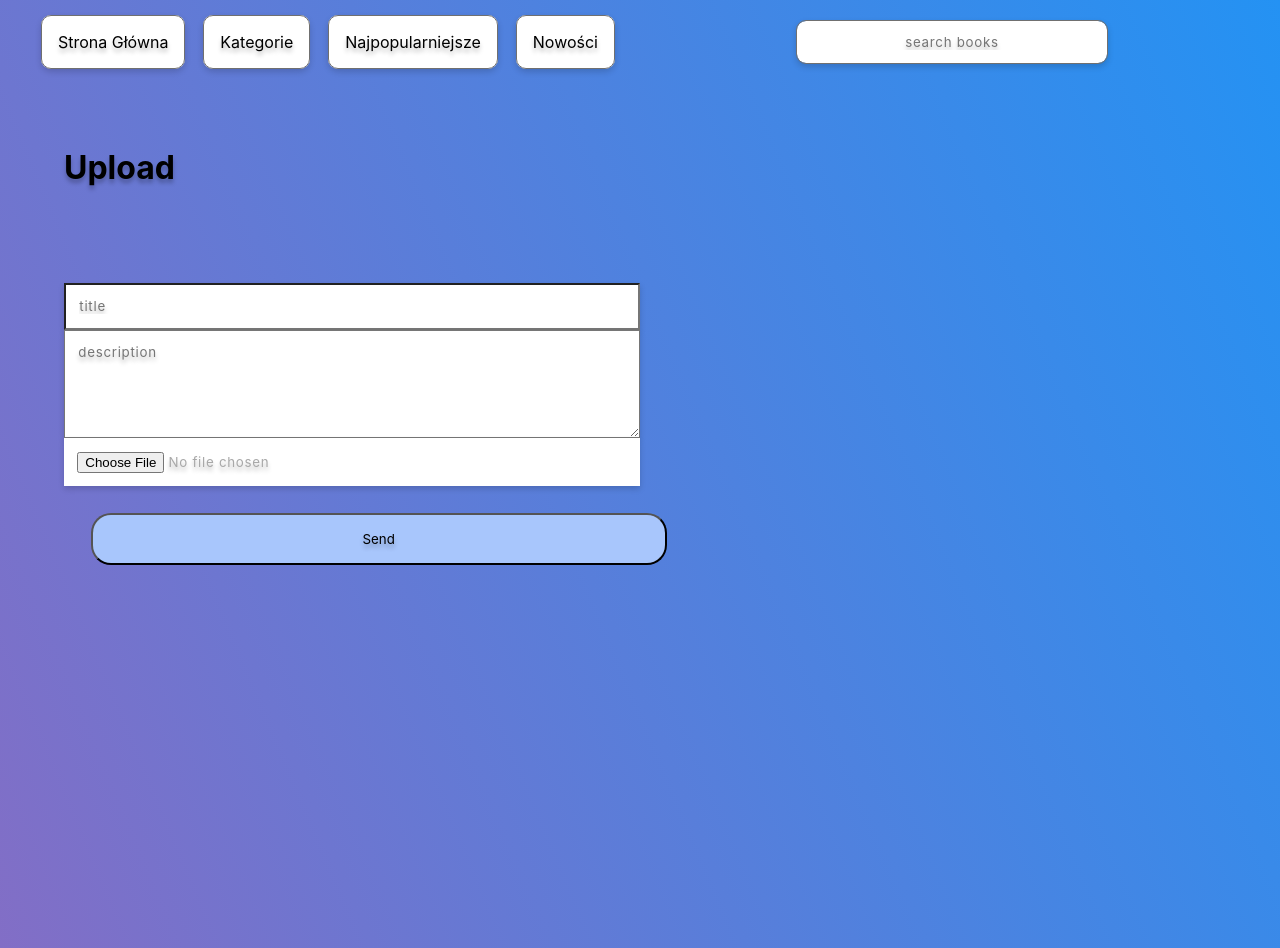
After one commit to Kodzo21/library-pai-project, a PHP site: page /public/views/add_book.php in a window 1280 px wide. The commit adds this page. Run offline with PHP 8.4, Linux system fonts and the light colour scheme.

Commit message:
added file upload

```diff
--- a/Routing.php
+++ b/Routing.php
@@ -1,6 +1,7 @@
 <?php
 require_once 'src/controllers/DefaultController.php';
 require_once 'src/controllers/SecurityController.php';
+require_once 'src/controllers/BookController.php';
 class Routing{
     public static $routes;
 
--- a/index.php
+++ b/index.php
@@ -8,5 +8,6 @@ $path=parse_url($path,PHP_URL_PATH);
 Routing::get('','DefaultController');
 Routing::get('books','DefaultController');
 Routing::post('login','SecurityController');
+Routing::post('addBook','BookController');
 
 Routing::run($path);
--- a/public/css/books.css
+++ b/public/css/books.css
@@ -37,3 +37,28 @@ main{
 #category{
     margin:2em;
 }
+
+.book-form{
+    display: flex;;
+    flex-direction: column;
+    justify-content: center;
+}
+.book-form>form{
+    display: flex;
+    flex-direction: column;
+}
+.book-form>form>input,textarea{
+    background: #FFFFFF 0% 0% no-repeat padding-box;
+    box-shadow: 0px 3px 6px #00000029;
+    text-align: left;
+    letter-spacing: 0.72px;
+    color: #A8A8A8;
+    padding: 1em;
+    width: 50%;
+    box-sizing: border-box;
+}
+
+#upload{
+    margin:2em;
+
+}
--- /dev/null
+++ b/public/views/add_book.php
@@ -0,0 +1,63 @@
+<!DOCTYPE html>
+<html lang="en">
+<head>
+    <meta charset="UTF-8">
+    <title>Library</title>
+    <link rel="stylesheet" type="text/css" href="public/css/style.css">
+    <link rel="stylesheet" type="text/css" href="public/css/books.css">
+</head>
+<body>
+<header>
+    <nav class="navbar">
+        <div class="navbar-left">
+            <ul>
+                <li>
+                    <a href="#" class="nav-button">Strona Główna</a>
+                </li>
+                <li>
+                    <a href="#" class="nav-button">Kategorie</a>
+                </li>
+                <li>
+                    <a href="#" class="nav-button">Najpopularniejsze</a>
+                </li>
+                <li>
+                    <a href="#" class="nav-button">Nowości</a>
+                </li>
+            </ul>
+        </div>
+        <div class="search-bar">
+            <form>
+                <input type="text" placeholder="search books">
+            </form>
+        </div>
+        </li>
+        </ul>
+    </nav>
+</header>
+<div class="base-container">
+    <main>
+        <h1 id="upload">Upload</h1>
+        <section class="book-form">
+            <form action="addBook" method="post" enctype="multipart/form-data">
+                <div class="messages">
+                <?php if (isset($messages)) {
+                    foreach ($messages as $message) {
+                        echo $message;
+                    }
+                }
+                ?>
+                </div>
+                <input name="title" type="text" placeholder="title">
+                <textarea name="description" rows="5" placeholder="description"></textarea>
+                <input type="file" name="file">
+                <button class="menu-button" type="submit">Send</button>
+            </form>
+        </section>
+
+
+    </main>
+
+
+</div>
+</body>
+</html>
--- a/public/views/books.php
+++ b/public/views/books.php
@@ -39,10 +39,10 @@
     <p id="category">Kategoria : Fantasy</p>
     <section class="book-section">
         <div>
-            <img src="public/img/book.jpg">
+            <img src="public/uploads/<?=$book->getImage()?>">
             <div>
-                <h2>title</h2>
-                <p>description</p>
+                <h2><?=$book->getTitle()?></h2>
+                <p><?=$book->getDescription()?></p>
 
             </div>
         </div>
```
Also changed, not shown: src/controllers/BookController.php (added, +40 -0 lines), src/models/Book.php (added, +56 -0 lines), 1 other file.
